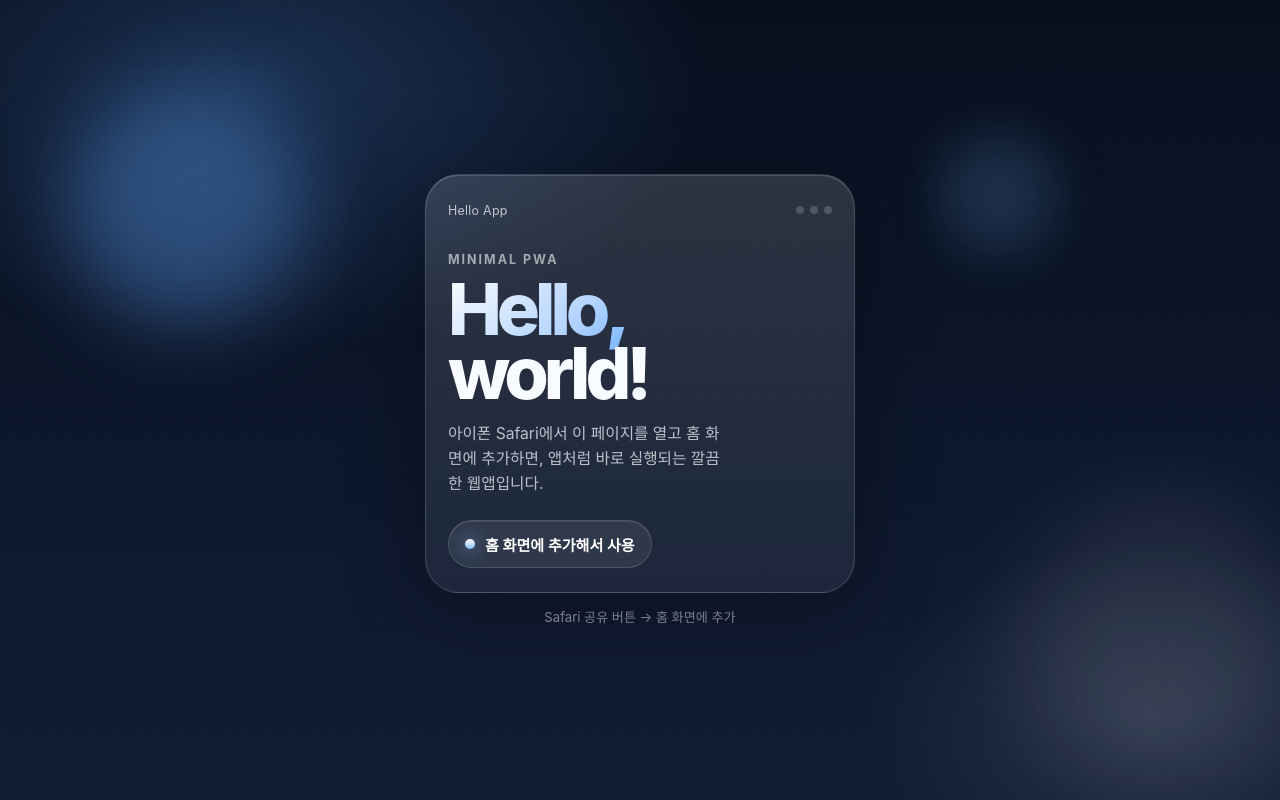
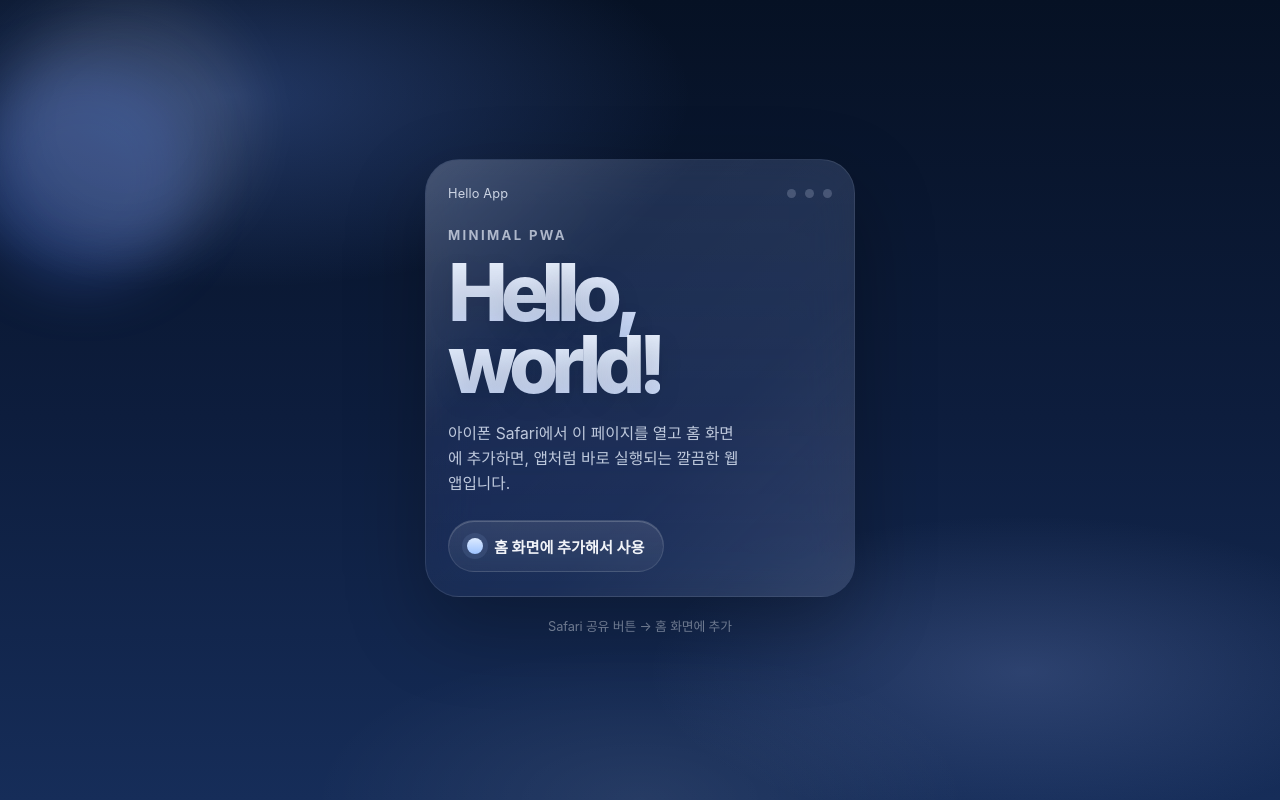
Before and after one commit to choi-bg/t.github.io, a plain HTML site: page index.html in a window 1280 px wide. Drawn offline with Linux system fonts and the light colour scheme.

Commit message:
Add files via upload

```diff
--- a/index.html
+++ b/index.html
@@ -3,208 +3,319 @@
 <head>
   <meta charset="UTF-8" />
   <meta name="viewport" content="width=device-width, initial-scale=1, viewport-fit=cover" />
-  <meta name="theme-color" content="#0b1020" />
+  <meta name="theme-color" content="#0a1630" />
   <meta name="apple-mobile-web-app-capable" content="yes" />
   <meta name="apple-mobile-web-app-status-bar-style" content="black-translucent" />
-  <meta name="apple-mobile-web-app-title" content="Hello" />
+  <meta name="apple-mobile-web-app-title" content="Hello App" />
   <meta name="mobile-web-app-capable" content="yes" />
   <meta name="format-detection" content="telephone=no" />
   <link rel="manifest" href="manifest.json" />
   <link rel="apple-touch-icon" href="apple-touch-icon.png" />
-  <title>Hello</title>
+  <title>Hello App</title>
   <style>
-    :root{
-      --bg:#08101f;
-      --bg2:#121d36;
-      --card:rgba(255,255,255,.09);
-      --line:rgba(255,255,255,.14);
-      --text:#f8fbff;
-      --muted:rgba(248,251,255,.72);
-      --glow:rgba(97,168,255,.33);
+    :root {
+      --bg-1: #061124;
+      --bg-2: #0d1d3d;
+      --bg-3: #162d59;
+      --card: rgba(24, 43, 84, 0.46);
+      --card-line: rgba(255, 255, 255, 0.10);
+      --text: rgba(255,255,255,0.96);
+      --muted: rgba(226, 234, 250, 0.82);
+      --shadow: 0 30px 80px rgba(0, 0, 0, 0.28);
+      --safe-top: env(safe-area-inset-top, 0px);
+      --safe-bottom: env(safe-area-inset-bottom, 0px);
+      --safe-left: env(safe-area-inset-left, 0px);
+      --safe-right: env(safe-area-inset-right, 0px);
     }
-    *{box-sizing:border-box;-webkit-tap-highlight-color:transparent}
-    html,body{
-      width:100%;height:100%;margin:0;
-      font-family:-apple-system,BlinkMacSystemFont,"SF Pro Display","Segoe UI",Roboto,sans-serif;
+
+    * {
+      box-sizing: border-box;
+      -webkit-tap-highlight-color: transparent;
+    }
+
+    html {
+      height: 100%;
+      background: var(--bg-1);
+    }
+
+    body {
+      margin: 0;
+      width: 100%;
+      min-height: 100vh;
+      min-height: 100dvh;
+      color: var(--text);
+      font-family: -apple-system, BlinkMacSystemFont, "SF Pro Display", "Segoe UI", Roboto, sans-serif;
+      overflow: hidden;
+      position: relative;
       background:
-        radial-gradient(1000px 600px at 20% 10%, rgba(89,161,255,.22), transparent 45%),
-        radial-gradient(800px 500px at 90% 90%, rgba(255,255,255,.10), transparent 36%),
-        linear-gradient(180deg,var(--bg),var(--bg2));
-      color:var(--text);
-      overflow:hidden;
+        radial-gradient(60% 40% at 18% 12%, rgba(104, 150, 255, 0.28), transparent 60%),
+        radial-gradient(42% 28% at 80% 84%, rgba(164, 186, 255, 0.18), transparent 70%),
+        radial-gradient(32% 24% at 50% 100%, rgba(255, 255, 255, 0.07), transparent 80%),
+        linear-gradient(180deg, var(--bg-1) 0%, var(--bg-2) 52%, var(--bg-3) 100%);
     }
-    body{
-      display:grid;place-items:center;
-      padding:calc(env(safe-area-inset-top) + 20px) 20px calc(env(safe-area-inset-bottom) + 20px);
+
+    .app {
+      min-height: 100vh;
+      min-height: 100dvh;
+      width: 100%;
+      padding:
+        max(20px, calc(var(--safe-top) + 12px))
+        max(20px, calc(var(--safe-right) + 20px))
+        max(26px, calc(var(--safe-bottom) + 18px))
+        max(20px, calc(var(--safe-left) + 20px));
+      display: grid;
+      place-items: center;
+      position: relative;
+      isolation: isolate;
     }
-    .noise,.orb,.orb2,.orb3{position:fixed;inset:auto;pointer-events:none}
-    .noise{
-      inset:0;opacity:.06;
-      background-image:
-        radial-gradient(circle at 25% 25%, white 0 1px, transparent 1px),
-        radial-gradient(circle at 75% 75%, white 0 1px, transparent 1px);
-      background-size:22px 22px, 19px 19px;
-      mix-blend-mode:soft-light;
+
+    .glow,
+    .glow::before,
+    .glow::after {
+      position: absolute;
+      inset: 0;
+      pointer-events: none;
     }
-    .orb{
-      width:240px;height:240px;border-radius:50%;
-      top:8%;left:4%;
-      background:var(--glow);filter:blur(40px);
-      animation:float1 9s ease-in-out infinite;
+
+    .glow::before,
+    .glow::after {
+      content: "";
+      border-radius: 999px;
+      filter: blur(28px);
     }
-    .orb2{
-      width:280px;height:280px;border-radius:50%;
-      right:-40px;bottom:2%;
-      background:rgba(255,255,255,.08);filter:blur(46px);
-      animation:float2 11s ease-in-out infinite;
+
+    .glow::before {
+      width: 220px;
+      height: 220px;
+      top: 8%;
+      left: -2%;
+      background: rgba(90, 134, 255, 0.24);
     }
-    .orb3{
-      width:120px;height:120px;border-radius:50%;
-      right:18%;top:18%;
-      background:rgba(121,188,255,.16);filter:blur(24px);
-      animation:float3 8s ease-in-out infinite;
+
+    .glow::after {
+      width: 250px;
+      height: 250px;
+      right: -8%;
+      bottom: 2%;
+      background: rgba(255,255,255,0.10);
     }
-    .shell{
-      position:relative;z-index:2;
-      width:min(100%,430px);
-      transform:translateY(14px);
-      opacity:0;
-      animation:enter .9s cubic-bezier(.2,.8,.2,1) .1s forwards;
+
+    .shell {
+      width: min(100%, 430px);
+      position: relative;
+      z-index: 1;
     }
-    .card{
-      position:relative;
-      padding:28px 22px 24px;
-      border-radius:34px;
-      background:linear-gradient(180deg, rgba(255,255,255,.14), rgba(255,255,255,.06));
-      border:1px solid var(--line);
-      box-shadow:0 20px 80px rgba(0,0,0,.32), inset 0 1px 0 rgba(255,255,255,.14);
-      backdrop-filter:blur(24px) saturate(160%);
-      -webkit-backdrop-filter:blur(24px) saturate(160%);
-      overflow:hidden;
+
+    .card {
+      position: relative;
+      overflow: hidden;
+      border-radius: 34px;
+      padding: 26px 22px 24px;
+      background: linear-gradient(180deg, rgba(255,255,255,0.08), rgba(255,255,255,0.02));
+      background-color: var(--card);
+      border: 1px solid var(--card-line);
+      box-shadow: var(--shadow);
+      backdrop-filter: blur(24px) saturate(130%);
+      -webkit-backdrop-filter: blur(24px) saturate(130%);
+      opacity: 0;
+      transform: translateY(18px) scale(0.985);
+      animation: cardIn 0.85s cubic-bezier(.2,.9,.2,1) .14s forwards;
     }
-    .card::before{
-      content:"";
-      position:absolute;inset:-1px;
-      background:linear-gradient(135deg, rgba(255,255,255,.25), transparent 22%, transparent 78%, rgba(255,255,255,.10));
-      mask:linear-gradient(#000 0 0) content-box, linear-gradient(#000 0 0);
-      -webkit-mask:linear-gradient(#000 0 0) content-box, linear-gradient(#000 0 0);
-      mask-composite:exclude;
-      -webkit-mask-composite:xor;
-      padding:1px;
-      border-radius:34px;
-      pointer-events:none;
+
+    .card::before {
+      content: "";
+      position: absolute;
+      inset: 0;
+      background: linear-gradient(135deg, rgba(255,255,255,0.14), rgba(255,255,255,0.00) 32%, rgba(255,255,255,0.02) 64%, rgba(255,255,255,0.10));
+      pointer-events: none;
     }
-    .status{
-      display:flex;align-items:center;justify-content:space-between;
-      margin-bottom:34px;font-size:.78rem;color:var(--muted);letter-spacing:.02em;
+
+    .topline {
+      display: flex;
+      align-items: center;
+      justify-content: space-between;
+      margin-bottom: 28px;
+      opacity: 0.95;
     }
-    .dots{display:flex;gap:6px}
-    .dot{width:8px;height:8px;border-radius:999px;background:rgba(255,255,255,.18)}
-    .eyebrow{
-      margin:0 0 10px;
-      font-size:.78rem;font-weight:700;letter-spacing:.16em;
-      color:rgba(255,255,255,.58);
+
+    .appname {
+      font-size: 0.8rem;
+      color: rgba(239,244,255,0.86);
+      letter-spacing: 0.01em;
     }
-    h1{
-      margin:0;
-      font-size:clamp(2.4rem, 14vw, 4.5rem);
-      line-height:.9;
-      letter-spacing:-.07em;
-      font-weight:800;
+
+    .dots {
+      display: flex;
+      gap: 9px;
     }
-    .gradient{
-      background:linear-gradient(135deg, #ffffff 0%, #b4d4ff 68%, #7ab7ff 100%);
-      -webkit-background-clip:text;background-clip:text;color:transparent;
+
+    .dot {
+      width: 9px;
+      height: 9px;
+      border-radius: 50%;
+      background: rgba(223, 233, 255, 0.22);
     }
-    .desc{
-      margin:16px 0 0;
-      line-height:1.58;
-      color:var(--muted);
-      font-size:.98rem;
-      max-width:28ch;
+
+    .eyebrow {
+      margin: 0 0 14px;
+      font-size: 0.82rem;
+      line-height: 1;
+      font-weight: 700;
+      letter-spacing: 0.18em;
+      color: rgba(236, 242, 255, 0.68);
     }
-    .pill{
-      margin-top:24px;
-      display:inline-flex;align-items:center;gap:10px;
-      min-height:48px;padding:0 16px;
-      border-radius:999px;
-      background:rgba(255,255,255,.08);
-      border:1px solid rgba(255,255,255,.14);
-      box-shadow:inset 0 1px 0 rgba(255,255,255,.10);
-      color:#fff;font-weight:600;font-size:.94rem;
+
+    h1 {
+      margin: 0;
+      font-size: clamp(3.6rem, 15vw, 5rem);
+      line-height: 0.9;
+      font-weight: 800;
+      letter-spacing: -0.09em;
+      text-wrap: balance;
     }
-    .spark{
-      width:10px;height:10px;border-radius:999px;
-      background:linear-gradient(180deg,#fff,#8bc0ff);
-      box-shadow:0 0 18px rgba(139,192,255,.9);
+
+    .accent {
+      background: linear-gradient(180deg, rgba(242,247,255,0.98), rgba(201,220,255,0.94));
+      -webkit-background-clip: text;
+      background-clip: text;
+      color: transparent;
+      text-shadow: 0 8px 24px rgba(0,0,0,0.12);
     }
-    .hint{
-      margin-top:14px;
-      text-align:center;
-      font-size:.82rem;
-      color:rgba(255,255,255,.54);
+
+    .desc {
+      margin: 22px 0 0;
+      font-size: 0.98rem;
+      line-height: 1.58;
+      color: var(--muted);
+      max-width: 19em;
     }
-    .splash{
-      position:fixed; inset:0; z-index:10;
-      display:grid; place-items:center;
+
+    .cta {
+      margin-top: 24px;
+      display: inline-flex;
+      align-items: center;
+      gap: 11px;
+      min-height: 52px;
+      padding: 0 18px;
+      border-radius: 999px;
+      border: 1px solid rgba(255,255,255,0.10);
+      background: linear-gradient(180deg, rgba(255,255,255,0.10), rgba(255,255,255,0.05));
+      box-shadow: inset 0 1px 0 rgba(255,255,255,0.18);
+      color: rgba(250,252,255,0.96);
+      font-size: 0.95rem;
+      font-weight: 700;
+      width: fit-content;
+    }
+
+    .cta-badge {
+      width: 16px;
+      height: 16px;
+      border-radius: 50%;
+      background: linear-gradient(180deg, #dceaff, #9cc2ff);
+      box-shadow: 0 0 0 5px rgba(164, 196, 255, 0.10);
+      flex: 0 0 auto;
+    }
+
+    .footer {
+      margin-top: 18px;
+      text-align: center;
+      color: rgba(228, 235, 249, 0.52);
+      font-size: 0.8rem;
+      letter-spacing: -0.01em;
+    }
+
+    .splash {
+      position: fixed;
+      inset: 0;
+      z-index: 10;
+      display: grid;
+      place-items: center;
+      padding-top: var(--safe-top);
+      padding-bottom: var(--safe-bottom);
       background:
-        radial-gradient(800px 500px at 50% 20%, rgba(88,161,255,.26), transparent 40%),
-        linear-gradient(180deg,#09111f,#0e1930);
-      animation:fadeSplash 1.15s ease forwards;
+        radial-gradient(55% 38% at 50% 38%, rgba(101,149,255,0.22), transparent 65%),
+        linear-gradient(180deg, #061124 0%, #0d1d3d 54%, #162d59 100%);
+      animation: splashOut 0.8s ease 0.95s forwards;
     }
-    .splash-logo{
-      width:108px;height:108px;border-radius:28px;
-      background:linear-gradient(180deg,#1e3d7d,#0d1c41);
-      border:1px solid rgba(255,255,255,.12);
-      box-shadow:0 18px 50px rgba(0,0,0,.32), inset 0 1px 0 rgba(255,255,255,.12);
-      display:grid;place-items:center;
-      color:#fff;font-size:42px;font-weight:800;letter-spacing:-.06em;
-      animation:logoIn .7s cubic-bezier(.2,.8,.2,1);
+
+    .mark {
+      width: 94px;
+      height: 94px;
+      border-radius: 28px;
+      display: grid;
+      place-items: center;
+      background: linear-gradient(180deg, rgba(255,255,255,0.20), rgba(255,255,255,0.07));
+      border: 1px solid rgba(255,255,255,0.12);
+      backdrop-filter: blur(18px);
+      -webkit-backdrop-filter: blur(18px);
+      box-shadow: 0 24px 60px rgba(0, 0, 0, 0.26), inset 0 1px 0 rgba(255,255,255,0.18);
+      transform: scale(0.86);
+      animation: iconIn 0.7s cubic-bezier(.2,.9,.2,1) forwards;
     }
-    @keyframes enter{to{opacity:1;transform:none}}
-    @keyframes fadeSplash{
-      0%,70%{opacity:1;visibility:visible}
-      100%{opacity:0;visibility:hidden}
+
+    .mark span {
+      font-size: 2.2rem;
+      font-weight: 800;
+      letter-spacing: -0.07em;
+      color: rgba(248, 251, 255, 0.98);
     }
-    @keyframes logoIn{
-      0%{transform:scale(.84);opacity:0}
-      100%{transform:scale(1);opacity:1}
+
+    @keyframes iconIn {
+      to { transform: scale(1); }
     }
-    @keyframes float1{
-      0%,100%{transform:translate(0,0)}
-      50%{transform:translate(16px,22px)}
+
+    @keyframes splashOut {
+      to {
+        opacity: 0;
+        visibility: hidden;
+      }
     }
-    @keyframes float2{
-      0%,100%{transform:translate(0,0)}
-      50%{transform:translate(-18px,-14px)}
+
+    @keyframes cardIn {
+      to {
+        opacity: 1;
+        transform: translateY(0) scale(1);
+      }
     }
-    @keyframes float3{
-      0%,100%{transform:translate(0,0)}
-      50%{transform:translate(10px,-12px)}
+
+    @supports (-webkit-touch-callout: none) {
+      body,
+      .app {
+        min-height: -webkit-fill-available;
+      }
     }
   </style>
 </head>
 <body>
   <div class="splash" aria-hidden="true">
-    <div class="splash-logo">H</div>
+    <div class="mark"><span>H</span></div>
   </div>
-  <div class="noise"></div>
-  <div class="orb"></div>
-  <div class="orb2"></div>
-  <div class="orb3"></div>
 
-  <main class="shell">
-    <section class="card">
-      <div class="status">
-        <span>Hello App</span>
-        <div class="dots" aria-hidden="true"><span class="dot"></span><span class="dot"></span><span class="dot"></span></div>
+  <main class="app">
+    <div class="glow" aria-hidden="true"></div>
+
+    <section class="shell">
+      <div class="card">
+        <div class="topline">
+          <div class="appname">Hello App</div>
+          <div class="dots" aria-hidden="true">
+            <span class="dot"></span>
+            <span class="dot"></span>
+            <span class="dot"></span>
+          </div>
+        </div>
+
+        <p class="eyebrow">MINIMAL PWA</p>
+        <h1><span class="accent">Hello,<br />world!</span></h1>
+        <p class="desc">
+          아이폰 Safari에서 이 페이지를 열고 홈 화면에 추가하면,
+          앱처럼 바로 실행되는 깔끔한 웹앱입니다.
+        </p>
+        <div class="cta"><span class="cta-badge"></span> 홈 화면에 추가해서 사용</div>
       </div>
-      <p class="eyebrow">MINIMAL PWA</p>
-      <h1><span class="gradient">Hello,</span><br>world!</h1>
-      <p class="desc">아이폰 Safari에서 이 페이지를 열고 홈 화면에 추가하면, 앱처럼 바로 실행되는 깔끔한 웹앱입니다.</p>
-      <div class="pill"><span class="spark"></span> 홈 화면에 추가해서 사용</div>
+
+      <div class="footer">Safari 공유 버튼 → 홈 화면에 추가</div>
     </section>
-    <div class="hint">Safari 공유 버튼 → 홈 화면에 추가</div>
   </main>
 
   <script>
```
Also changed, not shown: service-worker.js (+5 -16 lines), README.txt, apple-touch-icon.png, icon-192.png, icon-512.png, manifest.json.
